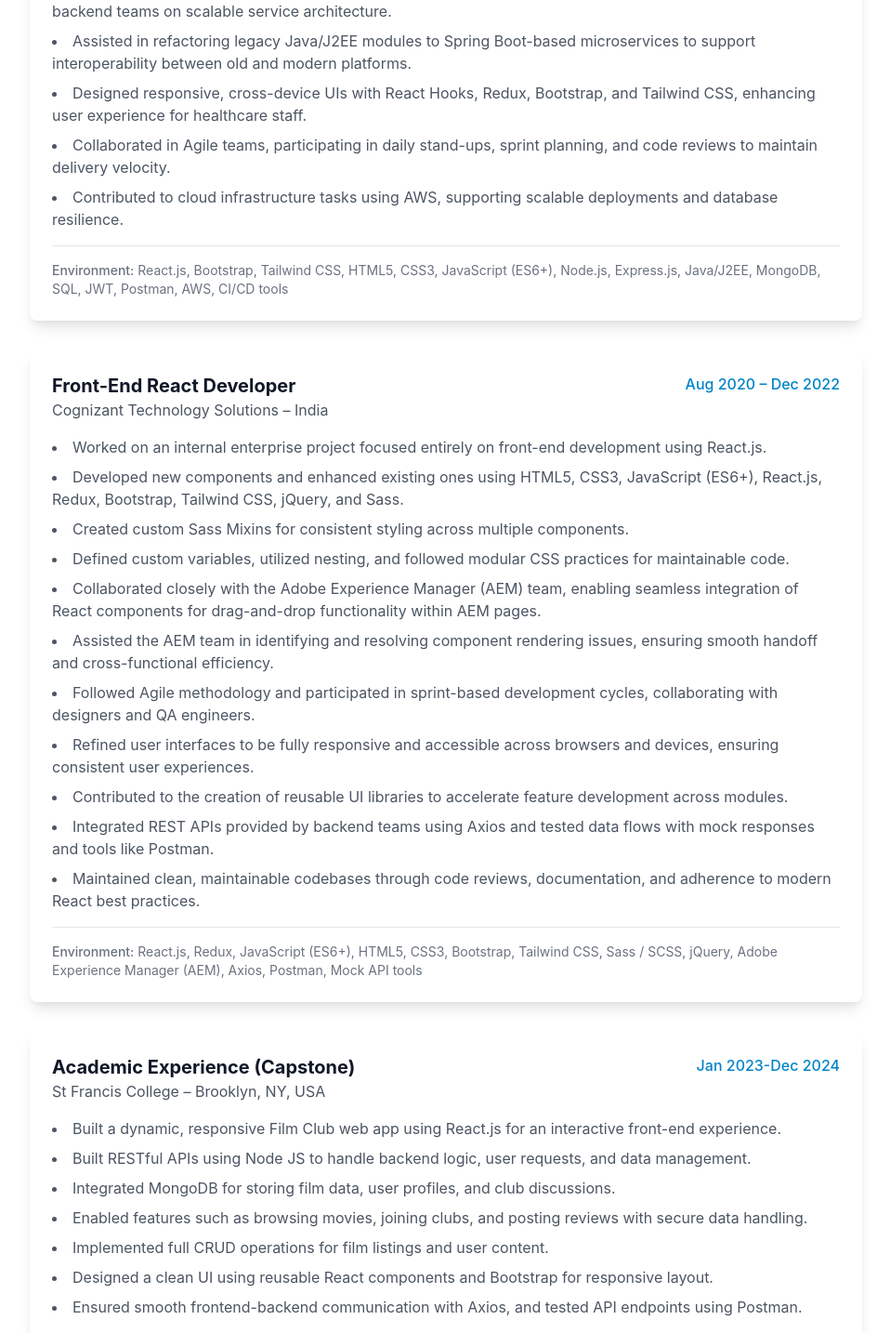
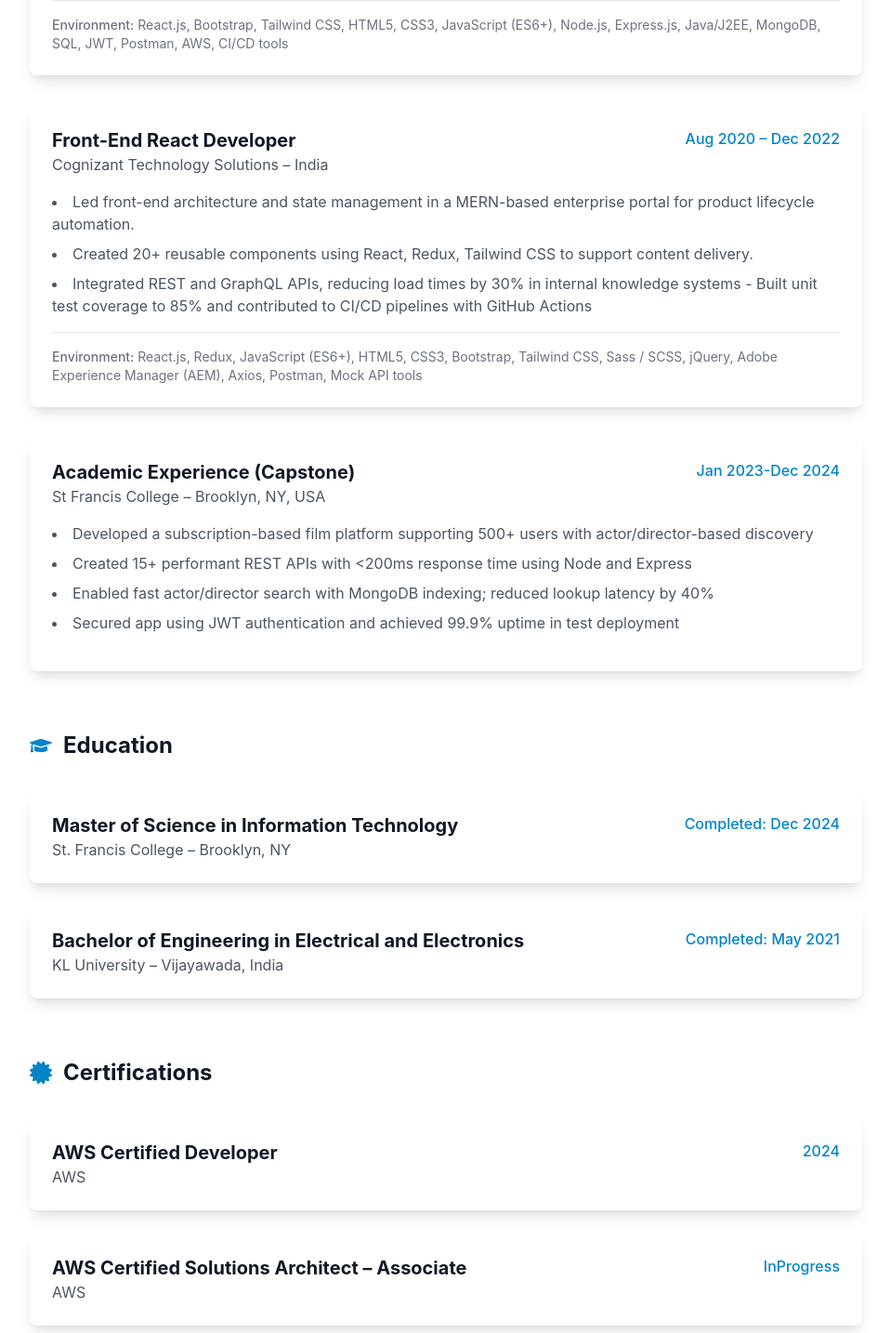
Before and after one commit to btelagathoti/mernportfolio, a React (Create React App) app in the folder client/: page /resume in a window 1280 px wide. Shown: the part 636-2070 px from the top of the page at 93% size, without its empty margins (160-1118 px from the left). Built offline with nearby package versions, Linux system fonts and the light colour scheme.

Commit message:
new design changes

```diff
--- a/client/src/pages/About.js
+++ b/client/src/pages/About.js
@@ -1,5 +1,6 @@
 import React from 'react';
 import { motion } from 'framer-motion';
+import my_photo from '../docs/Babuji_picture_contactPage.jpeg'
 import {
   FaReact,
   FaNodeJs,
@@ -45,7 +46,7 @@ const About = () => {
               transition={{ delay: 0.2, duration: 0.5 }}
             >
               <img
-                src="/your-photo.jpg"
+                src={my_photo}
                 alt="Babuji Telagathoti"
                 className="rounded-lg shadow-lg w-full max-w-md mx-auto"
               />
@@ -61,14 +62,7 @@ const About = () => {
                 Full Stack Developer
               </h2>
               <p className="text-gray-600 dark:text-gray-400">
-                I'm a Full Stack Developer with 4+ years of experience in building responsive,
-                dynamic web applications. Currently working at UF Health in Jacksonville, FL,
-                where I specialize in MERN stack development and Java/Spring Boot integrations.
-              </p>
-              <p className="text-gray-600 dark:text-gray-400">
-                My expertise includes modernizing legacy systems, implementing RESTful APIs,
-                and creating responsive UIs using React, Redux, and Tailwind CSS. I'm passionate
-                about delivering scalable solutions and following best practices in software development.
+                AI-focused Full Stack Developer with 4+ years of experience building scalable, real-time web applications using React.js, Node.js, and AWS cloud-native services. Demonstrated expertise in AI-integrated healthcare solutions and e-commerce platforms. Proficient in designing high-performance front-end systems, serverless backends using AWS Lambda, S3, EC2, and delivering production-grade ML-enhanced solutions.CI/CD pipelines, infrastructure-as-code, and Agile delivery environments. Currently pursuing AWS Certified Solutions Architect.
               </p>
               <p className="text-gray-600 dark:text-gray-400">
                 I hold a Master's degree in Information Technology from St. Francis College and
--- a/client/src/pages/Contact.js
+++ b/client/src/pages/Contact.js
@@ -7,8 +7,8 @@ const Contact = () => {
     {
       icon: <FaEnvelope className="h-6 w-6" />,
       label: 'Email',
-      value: 'telagathotibabuji337@gmail.com',
-      link: 'mailto:telagathotibabuji337@gmail.com'
+      value: 'babuji789.t@gmail.com',
+      link: 'mailto:babuji789.t@gmail.com'
     },
     {
       icon: <FaGithub className="h-6 w-6" />,
--- a/client/src/pages/Resume.js
+++ b/client/src/pages/Resume.js
@@ -10,15 +10,12 @@ const Resume = () => {
       location: "Jacksonville, FL",
       period: "Aug 2023 – Present",
       description: [
-        "Engineered and maintained MERN stack applications, delivering reusable React.js components integrated with Node.js/Express APIs and MongoDB.",
-        "Modernized legacy Classic ASP platforms by redesigning the frontend in React and backend in Node.js, improving system reliability by 30%.",
+        "Developed AI-powered patient billing and diagnostics dashboard using React.js and Python, streamlining medical checkout flows by 45% ",
+        "Integrated GenAI-driven recommendation engine for appointment and insurance suggestions ",
         "Managed MongoDB schemas using Mongoose and implemented RESTful APIs to support secure CRUD operations.",
-        "Utilized JWT for token-based authentication and tested all backend endpoints using Postman for robust security and data integrity.",
-        "Contributed to Java/Spring Boot service layer integrations for internal microservices, collaborating with backend teams on scalable service architecture.",
-        "Assisted in refactoring legacy Java/J2EE modules to Spring Boot-based microservices to support interoperability between old and modern platforms.",
-        "Designed responsive, cross-device UIs with React Hooks, Redux, Bootstrap, and Tailwind CSS, enhancing user experience for healthcare staff.",
-        "Collaborated in Agile teams, participating in daily stand-ups, sprint planning, and code reviews to maintain delivery velocity.",
-        "Contributed to cloud infrastructure tasks using AWS, supporting scalable deployments and database resilience."
+        "Migrated modules to Azure Functions and Cosmos DB, enhancing fault tolerance and uptime to 99.95%",
+        "Improved system latency by 60% via REST API optimization and frontend performance tuning ",
+        "Designed secure APIs and deployed serverless applications using AWS Lambda, API Gateway, and S3"
       ],
       environment: "React.js, Bootstrap, Tailwind CSS, HTML5, CSS3, JavaScript (ES6+), Node.js, Express.js, Java/J2EE, MongoDB, SQL, JWT, Postman, AWS, CI/CD tools"
     },
@@ -28,17 +25,9 @@ const Resume = () => {
       location: "India",
       period: "Aug 2020 – Dec 2022",
       description: [
-        "Worked on an internal enterprise project focused entirely on front-end development using React.js.",
-        "Developed new components and enhanced existing ones using HTML5, CSS3, JavaScript (ES6+), React.js, Redux, Bootstrap, Tailwind CSS, jQuery, and Sass.",
-        "Created custom Sass Mixins for consistent styling across multiple components.",
-        "Defined custom variables, utilized nesting, and followed modular CSS practices for maintainable code.",
-        "Collaborated closely with the Adobe Experience Manager (AEM) team, enabling seamless integration of React components for drag-and-drop functionality within AEM pages.",
-        "Assisted the AEM team in identifying and resolving component rendering issues, ensuring smooth handoff and cross-functional efficiency.",
-        "Followed Agile methodology and participated in sprint-based development cycles, collaborating with designers and QA engineers.",
-        "Refined user interfaces to be fully responsive and accessible across browsers and devices, ensuring consistent user experiences.",
-        "Contributed to the creation of reusable UI libraries to accelerate feature development across modules.",
-        "Integrated REST APIs provided by backend teams using Axios and tested data flows with mock responses and tools like Postman.",
-        "Maintained clean, maintainable codebases through code reviews, documentation, and adherence to modern React best practices."
+        "Led front-end architecture and state management in a MERN-based enterprise portal for product lifecycle automation.",
+        "Created 20+ reusable components using React, Redux, Tailwind CSS to support content delivery.",
+        "Integrated REST and GraphQL APIs, reducing load times by 30% in internal knowledge systems - Built unit test coverage to 85% and contributed to CI/CD pipelines with GitHub Actions"
       ],
       environment: "React.js, Redux, JavaScript (ES6+), HTML5, CSS3, Bootstrap, Tailwind CSS, Sass / SCSS, jQuery, Adobe Experience Manager (AEM), Axios, Postman, Mock API tools"
     },
@@ -48,13 +37,11 @@ const Resume = () => {
       location: "Brooklyn, NY, USA",
       period: "Jan 2023-Dec 2024",
       description: [
-        "Built a dynamic, responsive Film Club web app using React.js for an interactive front-end experience.",
-        "Built RESTful APIs using Node JS to handle backend logic, user requests, and data management.",
-        "Integrated MongoDB for storing film data, user profiles, and club discussions.",
-        "Enabled features such as browsing movies, joining clubs, and posting reviews with secure data handling.",
-        "Implemented full CRUD operations for film listings and user content.",
-        "Designed a clean UI using reusable React components and Bootstrap for responsive layout.",
-        "Ensured smooth frontend-backend communication with Axios, and tested API endpoints using Postman."
+        "Developed a subscription-based film platform supporting 500+ users with actor/director-based discovery",
+        "Created 15+ performant REST APIs with <200ms response time using Node and Express",
+        "Enabled fast actor/director search with MongoDB indexing; reduced lookup latency by 40%",
+        "Secured app using JWT authentication and achieved 99.9% uptime in test deployment"
+
       ]
     }
   ];
@@ -75,6 +62,16 @@ const Resume = () => {
   ];
 
   const certifications = [
+     {
+      title: "AWS Certified Developer ",
+      issuer: "AWS",
+      period: "2024"
+    },
+    {
+      title: "AWS Certified Solutions Architect – Associate ",
+      issuer: "AWS",
+      period: "InProgress"
+    },
     {
       title: "Front End Development Libraries",
       issuer: "freeCodeCamp",
```
Also changed, not shown: 1 other file (tests, documents, lock files or other folders).
